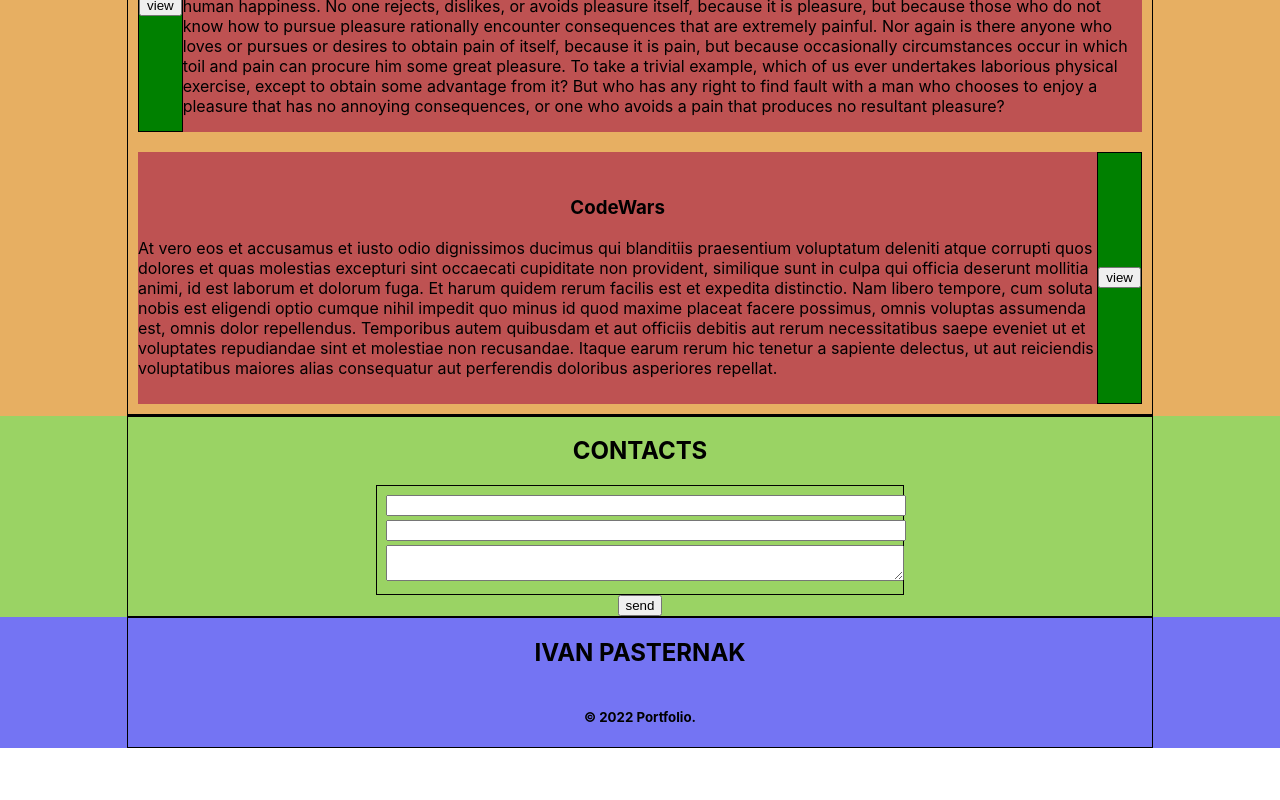
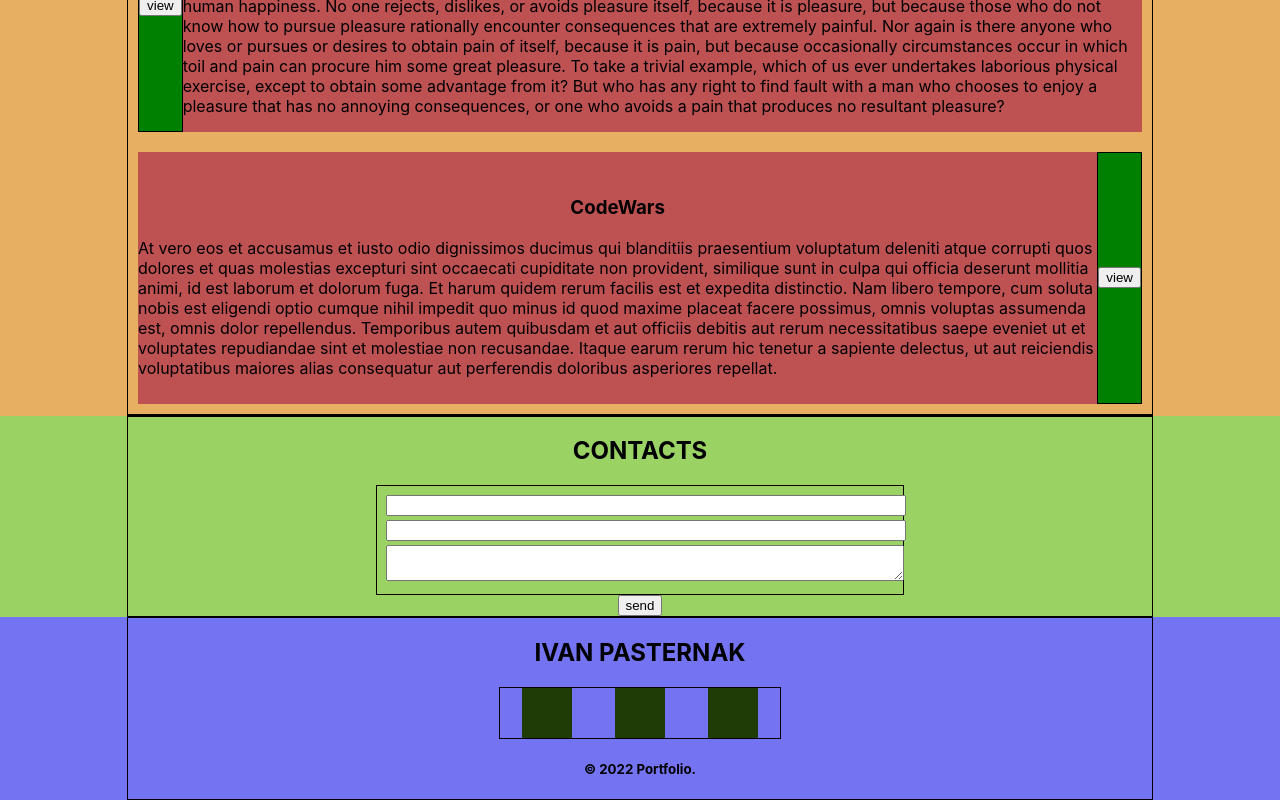
Before and after one commit to PasterIvan/portfolio, a React (Create React App) app: page / in a window 1280 px wide. Shown: the part 2219-3019 px from the top of the page. Before the commit the page ends 2967 px from the top, so only its background shows below. Built offline with nearby package versions, Linux system fonts and the light colour scheme.

Commit message:
refactor code

```diff
--- a/src/componets/footer/Footer.module.css
+++ b/src/componets/footer/Footer.module.css
@@ -9,3 +9,16 @@
     flex-direction: column;
     justify-content: flex-start;
 }
+.icons {
+    width: 280px;
+    height: 50px;
+    border: 1px solid;
+    display: flex;
+    align-items: center;
+    justify-content: space-around;
+}
+.icons div {
+    height: 50px;
+    width: 50px;
+    background-color: #1f3b06;
+}
--- a/src/componets/footer/Footer.tsx
+++ b/src/componets/footer/Footer.tsx
@@ -8,6 +8,11 @@
         <div className={style.footer}>
             <div className={`${containerStyle.container} ${style.footerContainer}`}>
                 <h2 className={style.title}>IVAN PASTERNAK</h2>
+                <div className={style.icons}>
+                    <div></div>
+                    <div></div>
+                    <div></div>
+                </div>
                 <h5 className={style.title}>© 2022 Portfolio.</h5>
             </div>
         </div>
```
